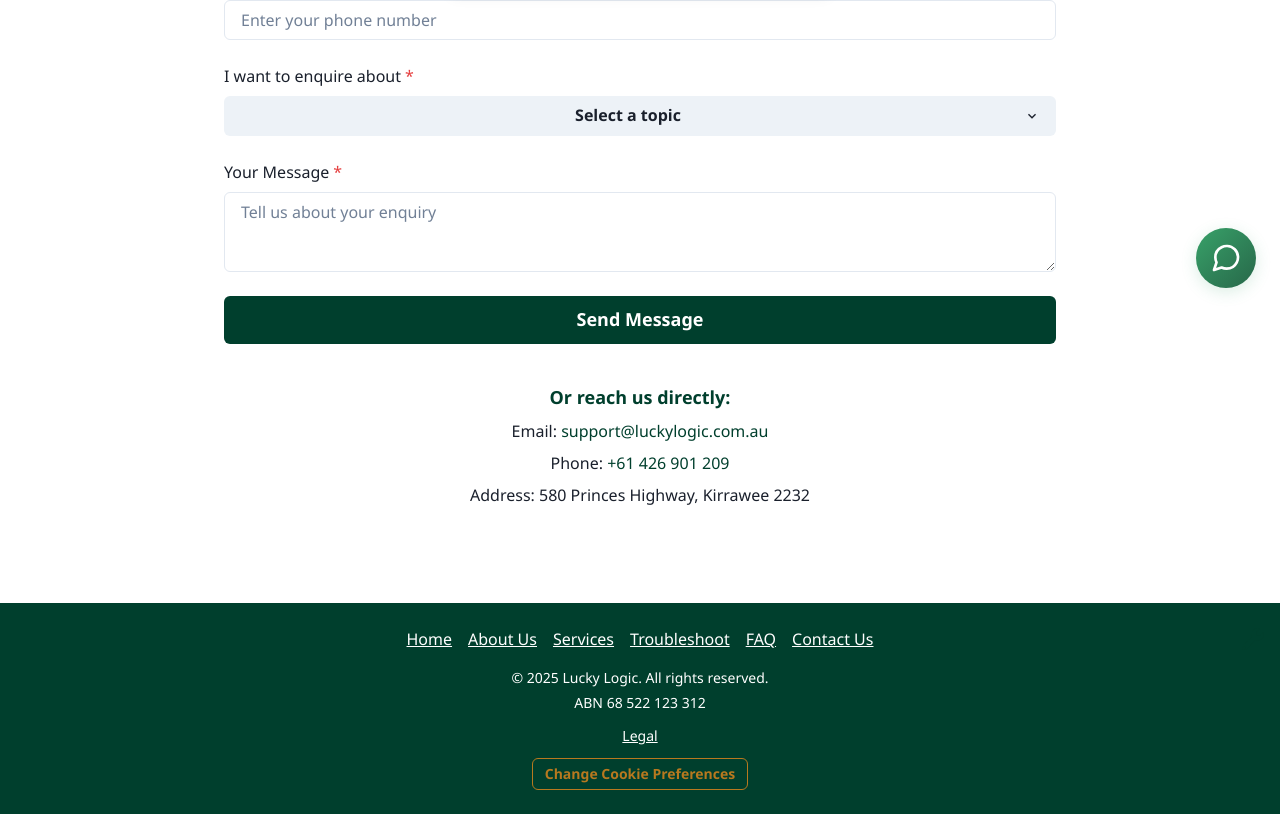
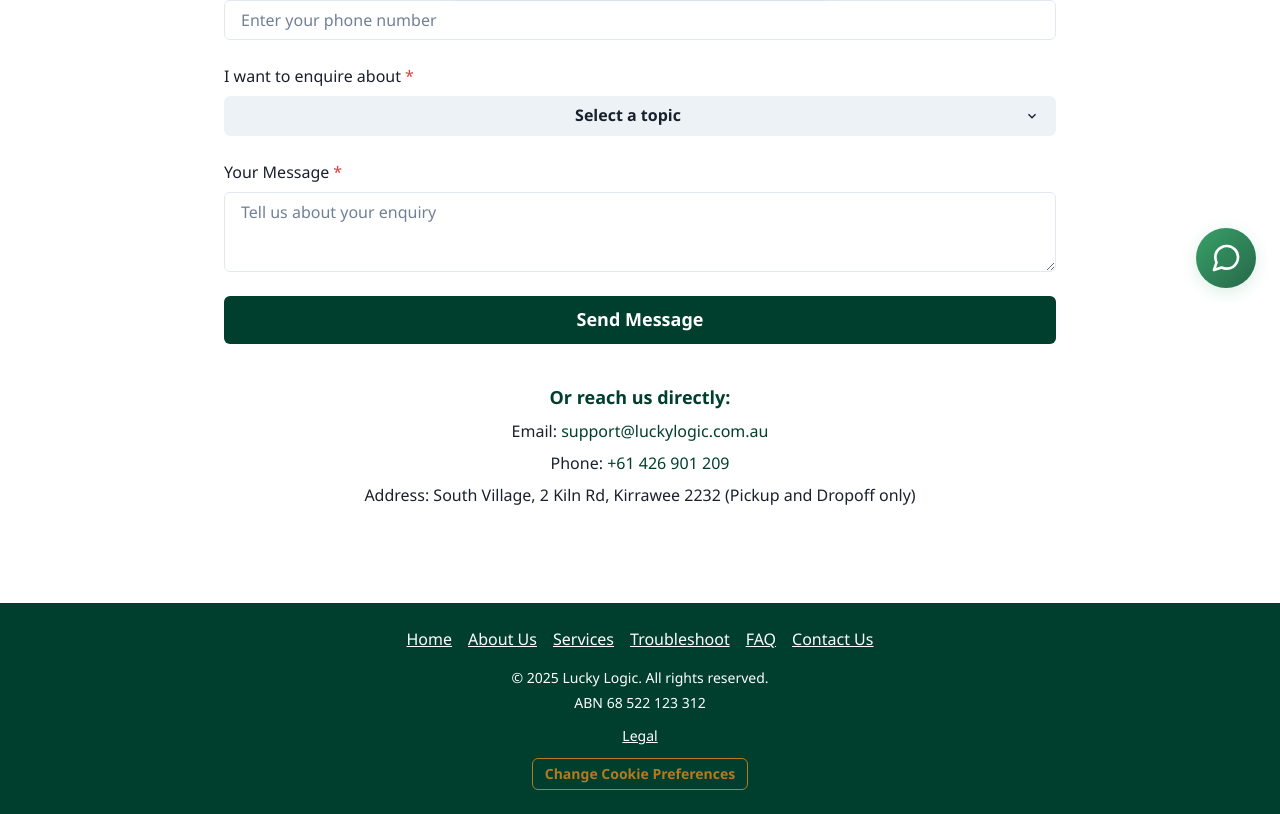
Before and after one commit to Neesonn/luckylogicit, a Next.js app: page /contact-us in a window 1280 px wide. Shown: the part 488-1302 px from the top of the page. Built offline with nearby package versions, Linux system fonts and the light colour scheme.

Commit message:
South Village, 2 Kiln Rd, Kirrawee 2232 (Pickup and Dropoff only)

```diff
--- a/app/contact-us/page.tsx
+++ b/app/contact-us/page.tsx
@@ -280,7 +280,7 @@ export default function ContactUsPage() {
             Phone: <Link href="tel:+61426901209" color="brand.green" rel="noopener noreferrer">+61 426 901 209</Link>
           </Text>
           <Text fontSize="md">
-            Address: 580 Princes Highway, Kirrawee 2232
+            Address: South Village, 2 Kiln Rd, Kirrawee 2232 (Pickup and Dropoff only)
           </Text>
         </VStack>
 
```
